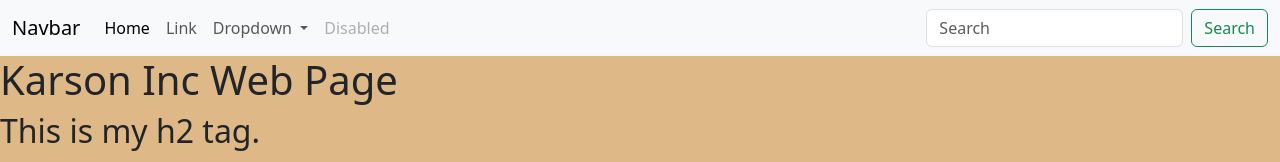
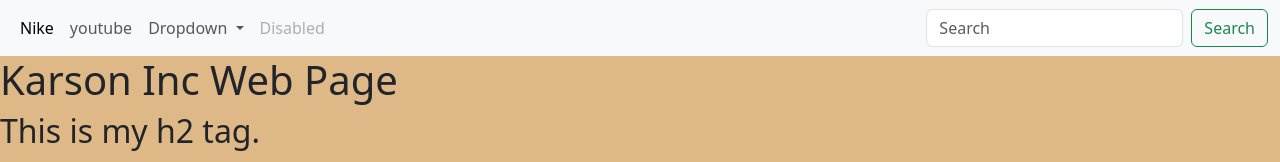
Before and after one commit to ashton10828/ashton, a plain HTML site: page index.html in a window 1280 px wide. Shown: the top 162 px of the page. Drawn offline with nearby package versions, Linux system fonts and the light colour scheme.

Commit message:
update to navbar

```diff
--- a/index.html
+++ b/index.html
@@ -18,21 +18,19 @@
         background-color: black;
     }
 </style>
-
 <body>
     <nav class="navbar navbar-expand-lg bg-body-tertiary">
         <div class="container-fluid">
-          <a class="navbar-brand" href="#">Navbar</a>
           <button class="navbar-toggler" type="button" data-bs-toggle="collapse" data-bs-target="#navbarSupportedContent" aria-controls="navbarSupportedContent" aria-expanded="false" aria-label="Toggle navigation">
             <span class="navbar-toggler-icon"></span>
           </button>
           <div class="collapse navbar-collapse" id="navbarSupportedContent">
             <ul class="navbar-nav me-auto mb-2 mb-lg-0">
               <li class="nav-item">
-                <a class="nav-link active" aria-current="page" href="#">Home</a>
+                <a class="nav-link active" aria-current="page" href="https://www.nike.com">Nike</a>
               </li>
               <li class="nav-item">
-                <a class="nav-link" href="#">Link</a>
+                <a class="nav-link" href="httpa://www.youtube.com">youtube</a>
               </li>
               <li class="nav-item dropdown">
                 <a class="nav-link dropdown-toggle" href="#" role="button" data-bs-toggle="dropdown" aria-expanded="false">
```
